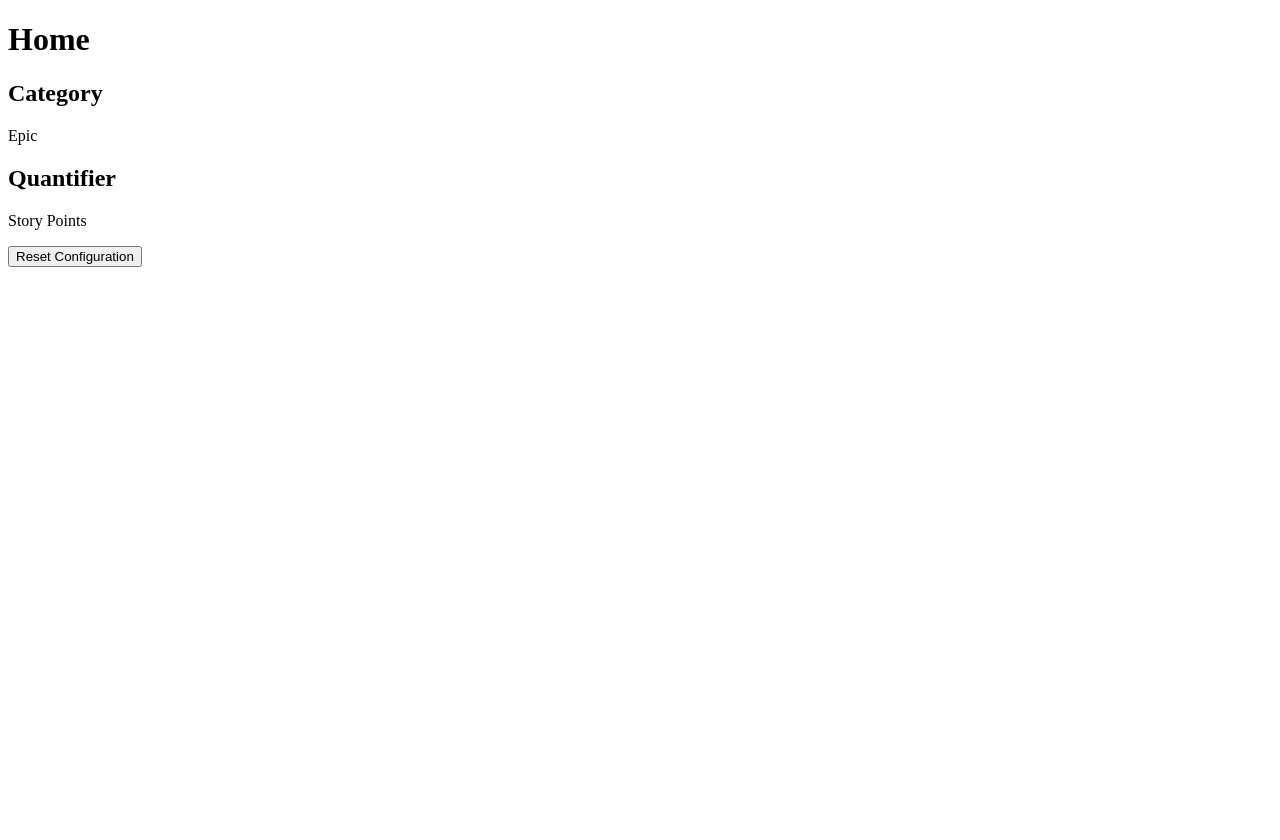
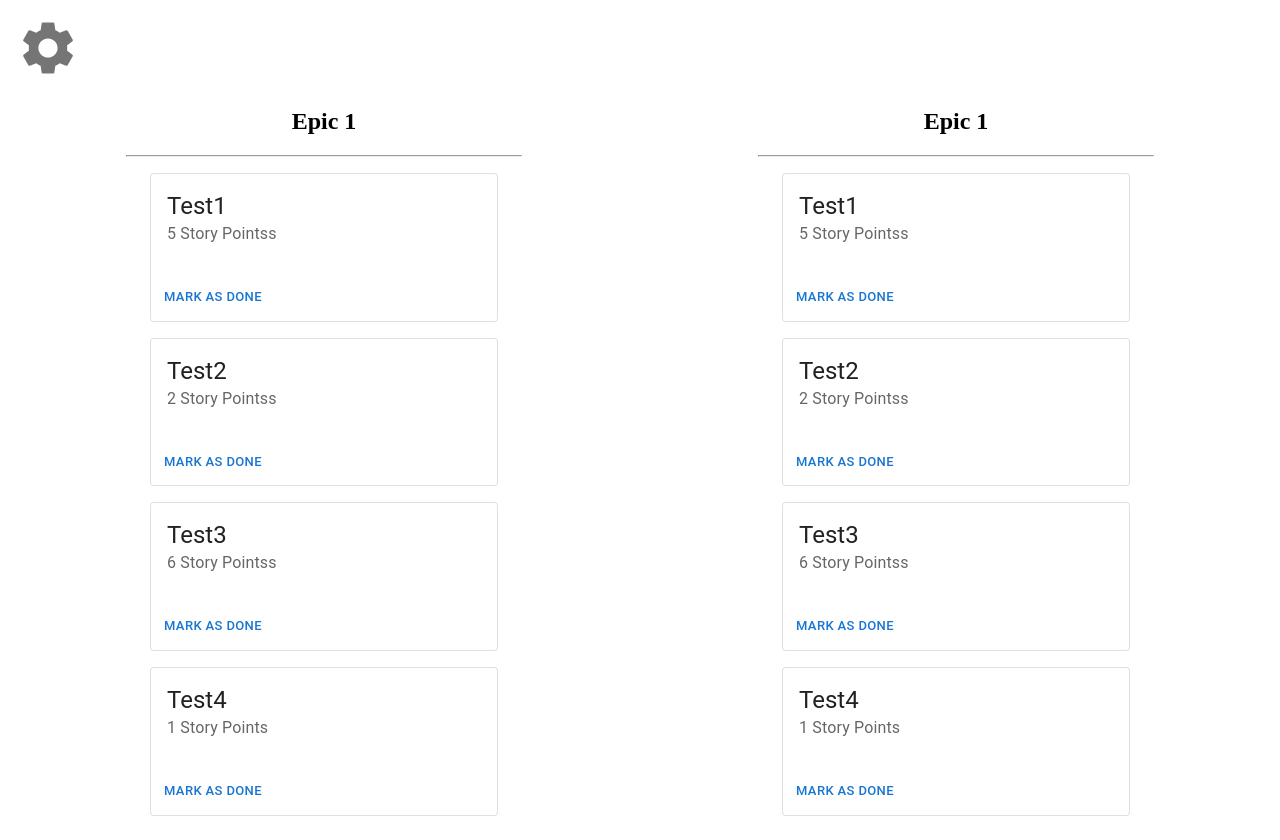
Before and after one commit to GuyWhoCode/4990-Planner, a React (Vite) app: page / in a window 1280 px wide. Before the commit the page ends 800 px from the top, so only its background shows below. Built offline with nearby package versions, Linux system fonts and the light colour scheme.

Commit message:
feat: task & category UI

```diff
--- /dev/null
+++ b/src/components/Category.tsx
@@ -0,0 +1,19 @@
+import { Container } from "@mui/material";
+import { ReactNode } from "react";
+
+interface CategoryProps {
+    name: string;
+    children: ReactNode;
+}
+
+function Category({ name, children }: CategoryProps) {
+    return (
+        <Container maxWidth="xs">
+            <h1 style={{ textAlign: "center" }}>{name}</h1>
+            <hr />
+            {children}
+        </Container>
+    );
+}
+
+export default Category;
--- a/src/components/Dialog.tsx
+++ b/src/components/Dialog.tsx
@@ -29,7 +29,6 @@ export default function ConfirmationDialog({
 
     const handleSubmit = () => {
         setOpen(false);
-        console.log(configuration);
         localStorage.setItem("configuration", JSON.stringify(configuration));
     };
 
@@ -48,6 +47,7 @@ export default function ConfirmationDialog({
                 />
             </DialogContent>
             <DialogActions>
+                <Button onClick={() => setOpen(false)}>Cancel</Button>
                 <Button onClick={handleSubmit}>Submit</Button>
             </DialogActions>
         </Dialog>
--- /dev/null
+++ b/src/components/Task.tsx
@@ -0,0 +1,46 @@
+import {
+    Button,
+    Card,
+    CardActions,
+    CardContent,
+    Container,
+    Typography,
+} from "@mui/material";
+import { Task } from "@/types/Task";
+import { useContext } from "react";
+import { ConfigurationContext } from "./ConfigurationProvider";
+
+function TaskComponent({ title, weight }: Task) {
+    const { configuration } = useContext(ConfigurationContext);
+
+    return (
+        <Container
+            sx={{
+                minWidth: 275,
+                maxWidth: "25vw",
+                marginBottom: "2vh",
+                marginTop: "2vh",
+            }}
+            maxWidth="xs"
+        >
+            <Card variant="outlined">
+                <CardContent>
+                    <Typography variant="h5" component="div">
+                        {title}
+                    </Typography>
+                    <Typography sx={{ mb: 1.5 }} color="text.secondary">
+                        {weight}{" "}
+                        {weight > 1
+                            ? configuration.quantifier + "s"
+                            : configuration.quantifier}
+                    </Typography>
+                </CardContent>
+                <CardActions>
+                    <Button size="small">Mark as Done</Button>
+                </CardActions>
+            </Card>
+        </Container>
+    );
+}
+
+export default TaskComponent;
--- a/src/main.tsx
+++ b/src/main.tsx
@@ -1,9 +1,4 @@
-import React from "react";
 import ReactDOM from "react-dom/client";
 import App from "./App.tsx";
 
-ReactDOM.createRoot(document.getElementById("root")!).render(
-    <React.StrictMode>
-        <App />
-    </React.StrictMode>
-);
+ReactDOM.createRoot(document.getElementById("root")!).render(<App />);
--- a/src/pages/Home.tsx
+++ b/src/pages/Home.tsx
@@ -1,6 +1,10 @@
 import { ConfigurationContext } from "@/components/ConfigurationProvider";
 import ConfirmationDialog from "@/components/Dialog";
+import { IconButton } from "@mui/material";
 import { useEffect, useContext, useState } from "react";
+import SettingsIcon from "@mui/icons-material/Settings";
+import TaskComponent from "@/components/Task";
+import Category from "@/components/Category";
 
 function Home() {
     const { configuration } = useContext(ConfigurationContext);
@@ -11,15 +15,36 @@ function Home() {
 
     return (
         <div>
-            <h1>Home</h1>
-            <ConfirmationDialog open={open} setOpen={setOpen}/>
-            <h2>Category</h2>
-            <p>{configuration.category}</p>
+            <ConfirmationDialog open={open} setOpen={setOpen} />
 
-            <h2>Quantifier</h2>
-            <p>{configuration.quantifier}</p>
+            <IconButton
+                aria-label="Setting"
+                onClick={() => setOpen(true)}
+                sx={{ fontSize: "4rem" }}
+            >
+                <SettingsIcon fontSize={"inherit"} />
+            </IconButton>
 
-            <button onClick={() => setOpen(true)}>Reset Configuration</button>
+            <section
+                style={{
+                    display: "flex",
+                    flexDirection: "row",
+                }}
+            >
+                <Category name="Epic 1">
+                    <TaskComponent title="Test1" weight={5} />
+                    <TaskComponent title="Test2" weight={2} />
+                    <TaskComponent title="Test3" weight={6} />
+                    <TaskComponent title="Test4" weight={1} />
+                </Category>
+
+                <Category name="Epic 1">
+                    <TaskComponent title="Test1" weight={5} />
+                    <TaskComponent title="Test2" weight={2} />
+                    <TaskComponent title="Test3" weight={6} />
+                    <TaskComponent title="Test4" weight={1} />
+                </Category>
+            </section>
         </div>
     );
 }
```
Also changed, not shown: src/types/Task.ts (+8 -5 lines), src/lib/TaskGeneration.ts (added).
